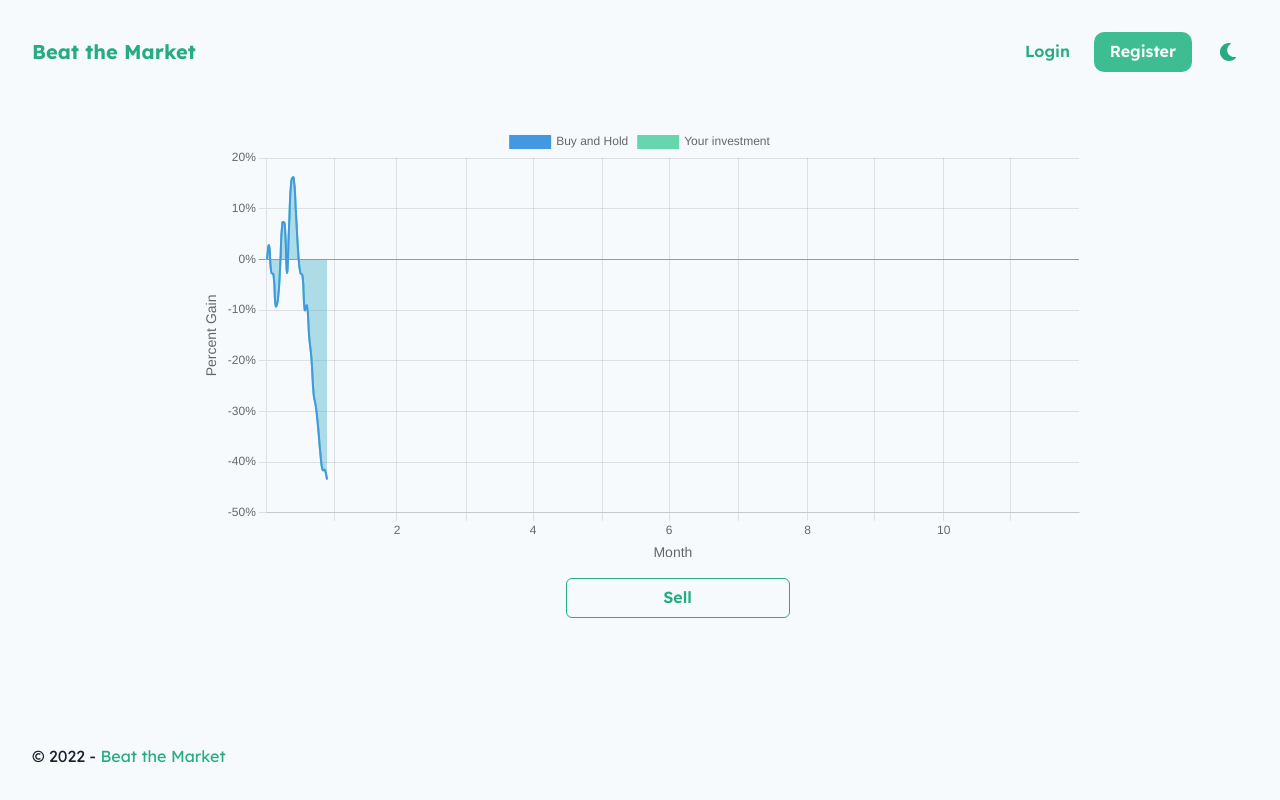
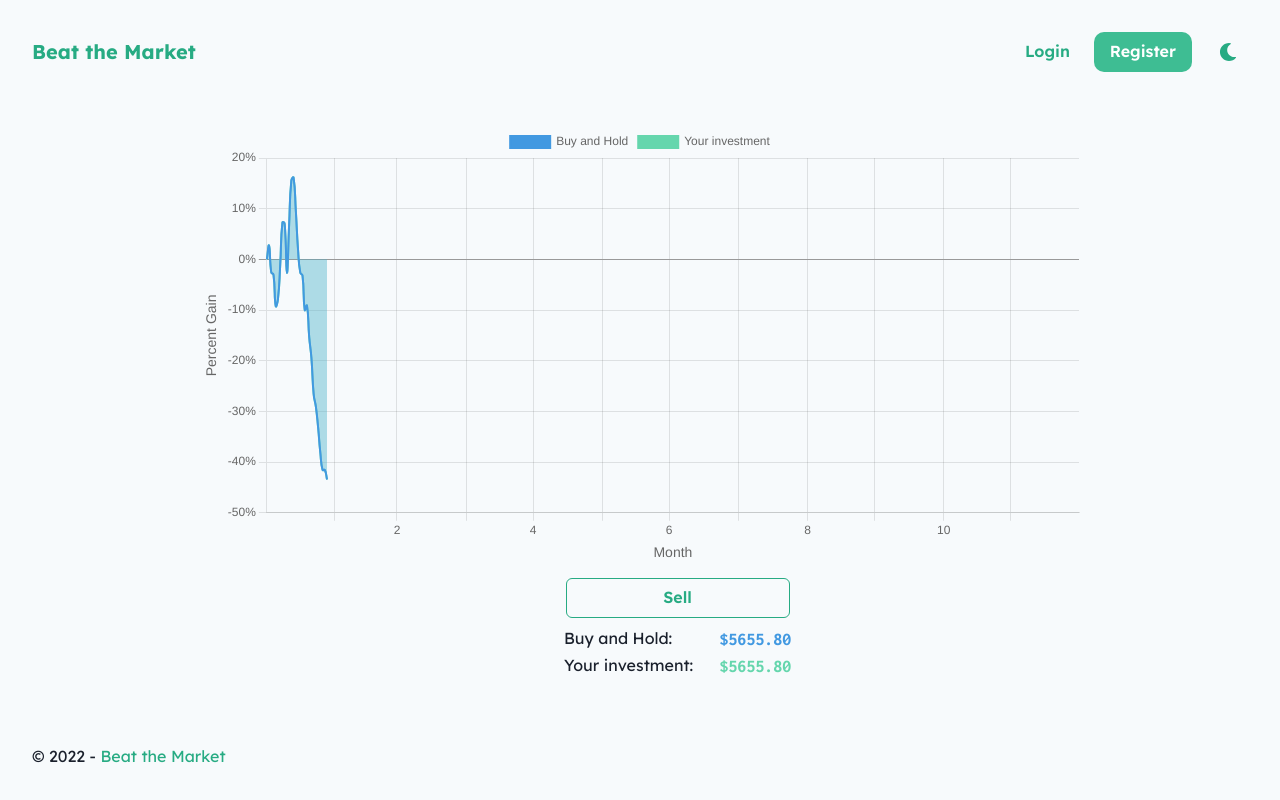
Before and after one commit to butasebi/BeatTheMarket, a React (Create React App) app in the folder front/: page / in a window 1280 px wide. Built offline with nearby package versions, Linux system fonts and the light colour scheme.

Commit message:
feat: show money stats
Now, the result after investing $10.000 is displayed for each investing strategy.

```diff
--- a/front/src/components/game/Game.jsx
+++ b/front/src/components/game/Game.jsx
@@ -1,6 +1,8 @@
-import { Box, Button, Center } from '@chakra-ui/react';
+import { Box, Button, Center, Flex, Stack, Text } from '@chakra-ui/react';
 import GameChart from './GameChart';
 import { useEffect, useState } from 'react';
+
+const START_MONEY = 10000;
 
 function BuySellButton(props) {
   const { isInvested, setIsInvested } = props;
@@ -12,11 +14,34 @@ function BuySellButton(props) {
   };
 
   return (
-    <Button colorScheme='brand' width='14rem' ml='4.7rem' variant={variant}
+    <Button colorScheme='brand' width='14rem' variant={variant}
             onClick={onClick}>
       {buttonText}
     </Button>
   );
+}
+
+function MoneyStats(props) {
+  const { buyAndHoldInvestment, userInvestment } = props;
+  return (
+    <Flex direction='column'>
+      <Flex justifyContent='space-between' gap='2'>
+        <Text display='inline'>Buy and Hold: </Text>
+        <Text display='inline' variant='monospace' color='blue.400'
+              fontWeight='800' fontSize='lg' minWidth='5em' align='right'>
+          ${buyAndHoldInvestment.toFixed(2)}
+        </Text>
+      </Flex>
+      <Flex justifyContent='space-between' gap='2'>
+        <Text display='inline'>Your investment: </Text>
+        <Text display='inline' variant='monospace' color='brand.400'
+              fontWeight='800' fontSize='lg' minWidth='5em' align='right'>
+          ${userInvestment.toFixed(2)}
+        </Text>
+      </Flex>
+    </Flex>
+  );
+
 }
 
 function Game(props) {
@@ -24,7 +49,7 @@ function Game(props) {
   const lastDate = rawData[rawData.length - 1].date;
 
   const [isInvested, setIsInvested] = useState(true);
-  const [slicedData, setSlicedData] = useState([rawData.slice(0, 1)]);
+  const [slicedData, setSlicedData] = useState(rawData.slice(0, 1));
   const [investmentData, setInvestmentData] = useState(rawData.slice(0, 1));
 
   // Data to continuously add (for Buy and Hold and for investment)
@@ -37,7 +62,7 @@ function Game(props) {
       const newRawData = rawData.slice(0, slicedData.length + 1);
       setSlicedData(newRawData);
 
-      const newInvestmentData = investmentData.slice();
+      const newInvestmentData = investmentData.slice(0);
       if (isInvested) {
         const pricePercentageChange = (newRawData.at(-1).price -
           newRawData.at(-2).price) / newRawData.at(-2).price;
@@ -53,9 +78,7 @@ function Game(props) {
           date: newRawData.at(-1).date,
         };
         newInvestmentData.push(newDatapoint);
-        console.log(newDatapoint);
       }
-      console.log(newInvestmentData);
       setInvestmentData(newInvestmentData);
 
     }, 200);
@@ -64,14 +87,28 @@ function Game(props) {
     };
   });
 
+  const buyAndHoldPercentageGain = (slicedData.at(-1).price -
+    slicedData.at(0).price) / slicedData.at(0).price;
+  const buyAndHoldInvestment = START_MONEY + START_MONEY *
+    buyAndHoldPercentageGain;
+
+  const userPercentageGain = (investmentData.at(-1).price -
+    investmentData.at(0).price) / investmentData.at(0).price;
+  const userInvestment = START_MONEY + START_MONEY * userPercentageGain;
+
   return (
     <Box>
       <GameChart
         rawPriceData={slicedData} rawInvestmentData={investmentData}
         dataTimeInterval={dataTimeInterval} lastDate={lastDate}
       />
-      <Center mt='3'>
-        <BuySellButton isInvested={isInvested} setIsInvested={setIsInvested} />
+      <Center mt='3' ml='4.7rem'>
+        <Stack alignItems='center'>
+          <BuySellButton isInvested={isInvested}
+                         setIsInvested={setIsInvested} />
+          <MoneyStats buyAndHoldInvestment={buyAndHoldInvestment}
+                      userInvestment={userInvestment} />
+        </Stack>
       </Center>
     </Box>
   );
--- /dev/null
+++ b/front/src/styles/customTheme/components/Text.js
@@ -0,0 +1,9 @@
+const Link = {
+  variants: {
+    'monospace': {
+      fontFamily: '\'Inconsolata\', monospace',
+    },
+  },
+};
+
+export default Link;
--- a/front/src/styles/customTheme/index.js
+++ b/front/src/styles/customTheme/index.js
@@ -3,12 +3,14 @@ import { mode } from '@chakra-ui/theme-tools';
 import colors from './colors';
 import fonts from './fonts';
 import Link from './components/Link';
+import Text from './components/Text';
 
 const customTheme = extendTheme({
   fonts,
   colors,
   components: {
     Link,
+    Text,
   },
   styles: {
     global: (props) => ({
--- a/front/src/styles/globals.css
+++ b/front/src/styles/globals.css
@@ -1,2 +1,3 @@
 /* Global Styling here */
 @import url('https://fonts.googleapis.com/css2?family=Lexend:wght@100;200;300;400;500;600;700;800;900&display=swap');
+@import url('https://fonts.googleapis.com/css2?family=Inconsolata:wght@300;400;500;600;700;800;900&display=swap');
```
